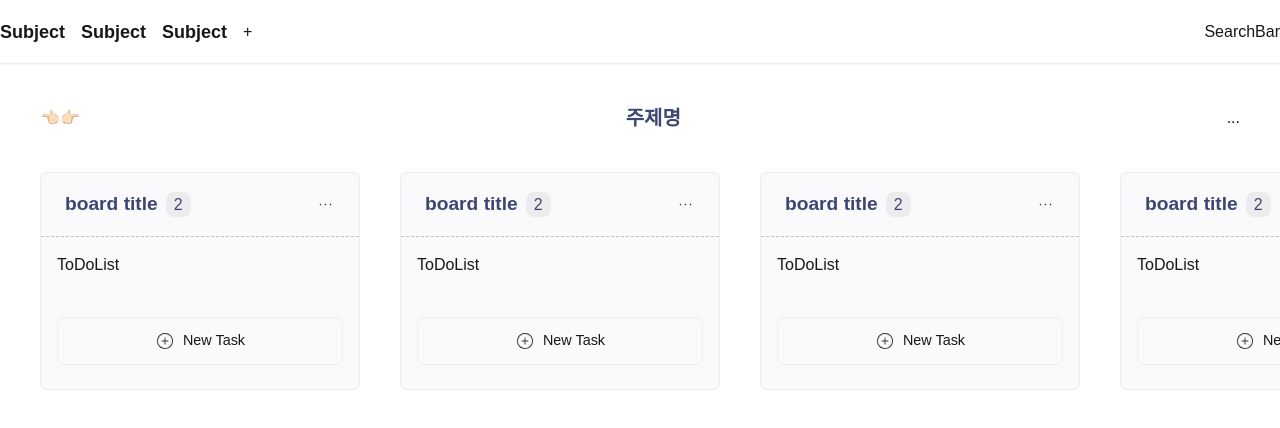
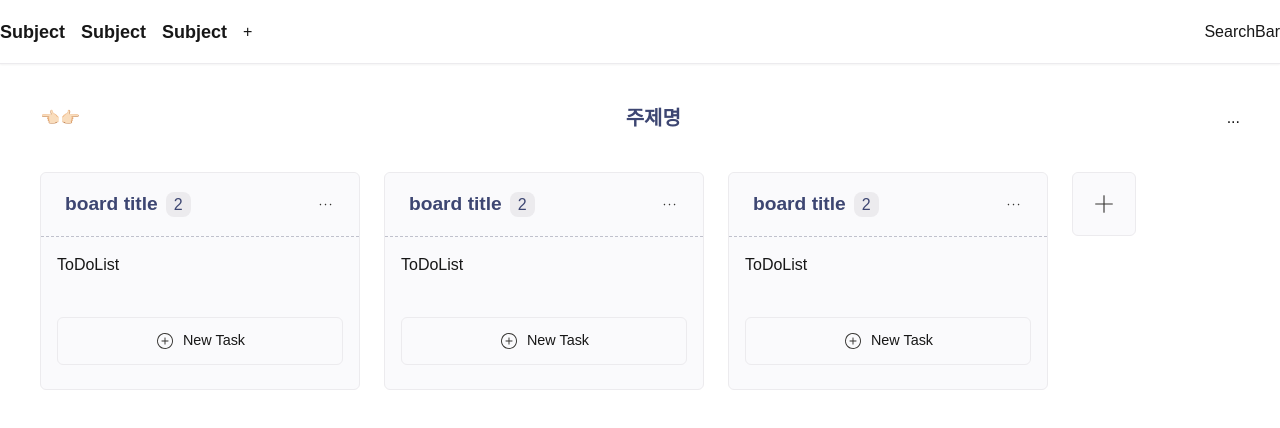
Before and after one commit to New-Ha/NYH_ToDoPage, a Next.js app: page / in a window 1280 px wide. Shown: the top 428 px of the page. Built offline with nearby package versions, Linux system fonts and the light colour scheme.

Commit message:
🚀 [Feat]: Add board add button

```diff
--- a/src/components/board/BoardList.tsx
+++ b/src/components/board/BoardList.tsx
@@ -1,14 +1,21 @@
 import React from "react";
 import Board from "./Board";
+import Icon from "../UI/Icon";
 
 const BoardList = () => {
   return (
-    <div className="flex gap-10 w-max">
-      <Board />
-      <Board />
-      <Board />
-      <Board />
-      <Board />
+    <div className="flex flex-row items-start gap-6">
+      <div className="flex gap-6 w-max">
+        <Board />
+        <Board />
+        <Board />
+      </div>
+      <button
+        type="button"
+        className="size-[4rem] flex justify-center items-center bg-boardBG rounded-md border-border border-[1px] hover:bg-border"
+      >
+        <Icon type="plus" />
+      </button>
     </div>
   );
 };
```
